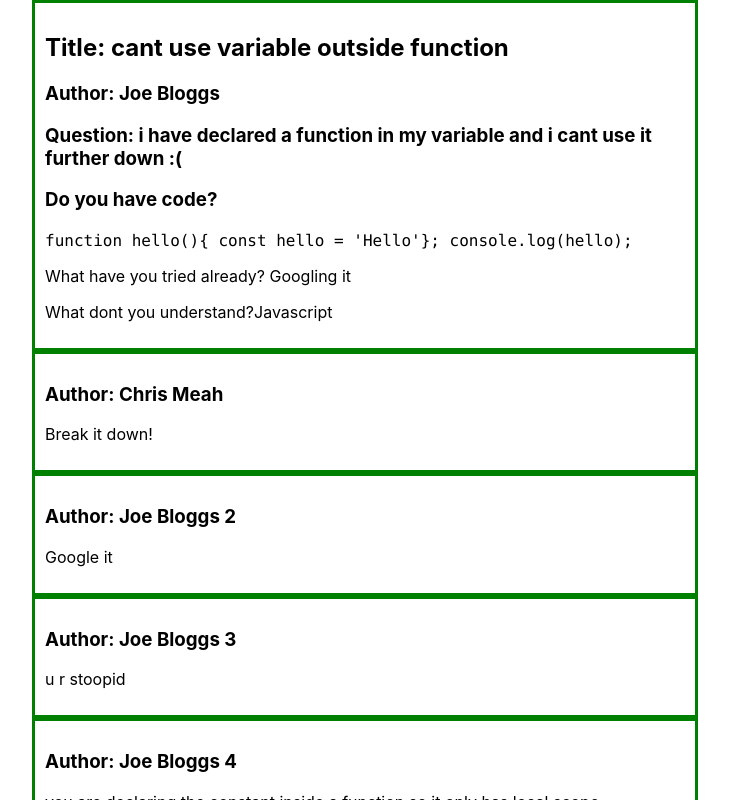
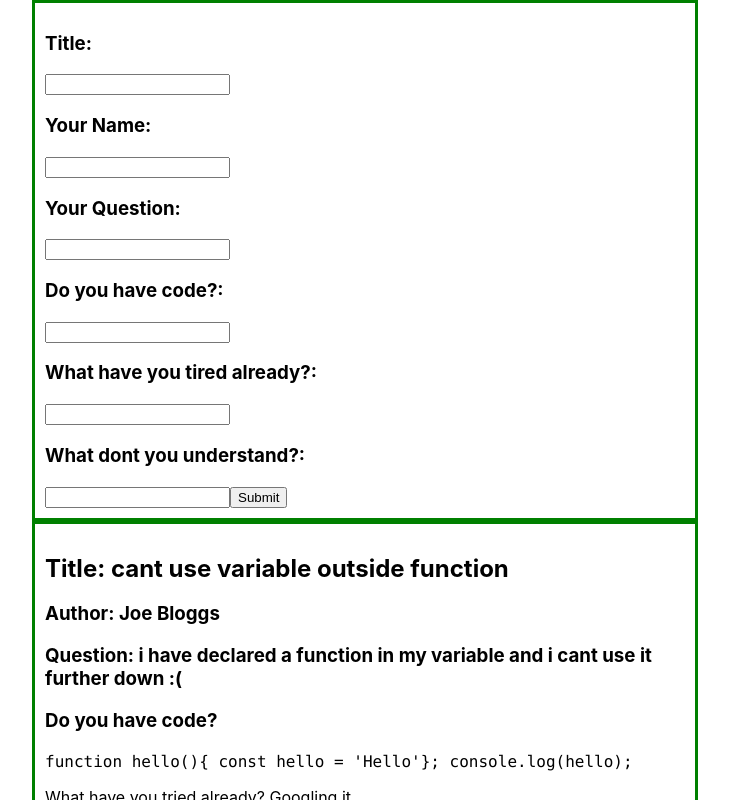
Before and after one commit to SchoolOfCode/national-project-week-abdullahi-adam-ivan-beatriz, a React (Create React App) app in the folder noob-overflow/: page / in a window 1280 px wide. Shown: the top 800 px of the page, without its empty margins (275-1004 px from the left). Built offline with nearby package versions, Linux system fonts and the light colour scheme.

Commit message:
-progress 5pm fix form

```diff
--- a/noob-overflow/src/App.css
+++ b/noob-overflow/src/App.css
@@ -16,3 +16,10 @@
   border: 3px solid green;
   padding: 10px;
 }
+
+.question-input {
+  margin: auto;
+  width: 50%;
+  border: 3px solid green;
+  padding: 10px;
+}
--- a/noob-overflow/src/App.js
+++ b/noob-overflow/src/App.js
@@ -1,8 +1,9 @@
+import { useState } from "react";
 import "./App.css";
 import { testData, testComment } from "./testData";
 import QuestionExpanded from "./components/questionExpandedPost";
 import CommentList from "./components/questionExpandedPost/commentList";
-import { useState } from "react";
+import QuestionInput from "./components/questionInput";
 import CommentInput from "./components/questionExpandedPost/commentInput";
 
 function App() {
@@ -16,15 +17,16 @@ function App() {
     setComments([...comments, comment]); // put both the author and comment as the object returned from on submit click
   }
 
-  // function addQuestions(question) {
-  //   if (questions.includes(question)) {
-  //     return;
-  //   }
-  //   setQuestions([...questions, question]);
-  // }
+  function addQuestions(question) {
+    if (questions.includes(question)) {
+      return;
+    }
+    setQuestions([...questions, question]);
+  }
 
   return (
     <div>
+      <QuestionInput onSubmitClick={addQuestions} />
       <QuestionExpanded {...questions[0]} />
       <CommentList comments={comments} />
       <CommentInput onSubmitClick={addComment} />
--- a/noob-overflow/src/components/questionExpandedPost/commentInput/index.js
+++ b/noob-overflow/src/components/questionExpandedPost/commentInput/index.js
@@ -22,10 +22,7 @@ function CommentInput({ onSubmitClick }) {
       <h3>Your Name:</h3>
       <input onChange={handleChangeAuthor} value={author} />
       <h3>Your Comment:</h3>
-      <input
-        onChange={(handleChangeAuthor, handleChangeComment)}
-        value={comment}
-      />
+      <input onChange={handleChangeComment} value={comment} />
       <button>Submit</button>
     </form>
   );
--- /dev/null
+++ b/noob-overflow/src/components/questionInput/index.js
@@ -0,0 +1,66 @@
+import { useState } from "react";
+
+function QuestionInput({ onSubmitClick }) {
+  const [title, setTitle] = useState("");
+  const [name, setName] = useState("");
+  const [question, setQuestion] = useState("");
+  const [code, setCode] = useState("");
+  const [triedAlready, setTriedAlready] = useState("");
+  const [whatDontUnderstand, setWhatDontUnderstand] = useState("");
+
+  function handleChangeTitle(event) {
+    setTitle(event.target.value);
+  }
+
+  function handleChangeName(event) {
+    setName(event.target.value);
+  }
+
+  function handleChangeQuestion(event) {
+    setQuestion(event.target.value);
+  }
+
+  function handleChangeCode(event) {
+    setCode(event.target.value);
+  }
+
+  function handleChangeTried(event) {
+    setTriedAlready(event.target.value);
+  }
+  function handleChangeUnderstand(event) {
+    setWhatDontUnderstand(event.target.value);
+  }
+
+  function handleSubmit(event) {
+    // Stop the page from refreshing as the form will try and submit and refresh by default
+    event.preventDefault();
+    onSubmitClick({
+      title: title,
+      name: name,
+      question: question,
+      code: code,
+      triedAlready: triedAlready,
+      whatDontUnderstand: whatDontUnderstand,
+    });
+  }
+
+  return (
+    <form onSubmit={handleSubmit} className="question-input">
+      <h3>Title:</h3>
+      <input onChange={handleChangeTitle} value={title} />
+      <h3>Your Name:</h3>
+      <input onChange={handleChangeName} value={name} />
+      <h3>Your Question:</h3>
+      <input onChange={handleChangeQuestion} value={name} />
+      <h3>Do you have code?:</h3>
+      <input onChange={handleChangeCode} value={name} />
+      <h3>What have you tired already?:</h3>
+      <input onChange={handleChangeTried} value={name} />
+      <h3>What dont you understand?:</h3>
+      <input onChange={handleChangeUnderstand} value={name} />
+      <button>Submit</button>
+    </form>
+  );
+}
+
+export default QuestionInput;
```
